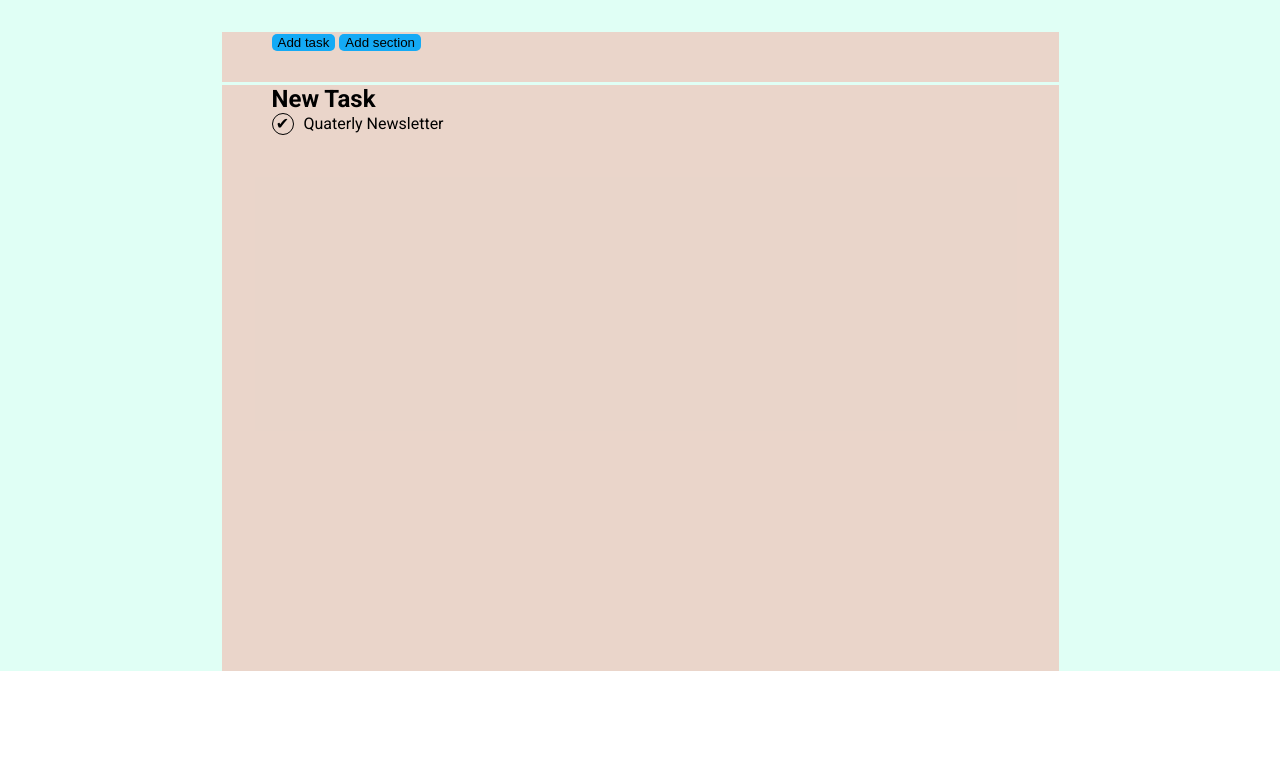
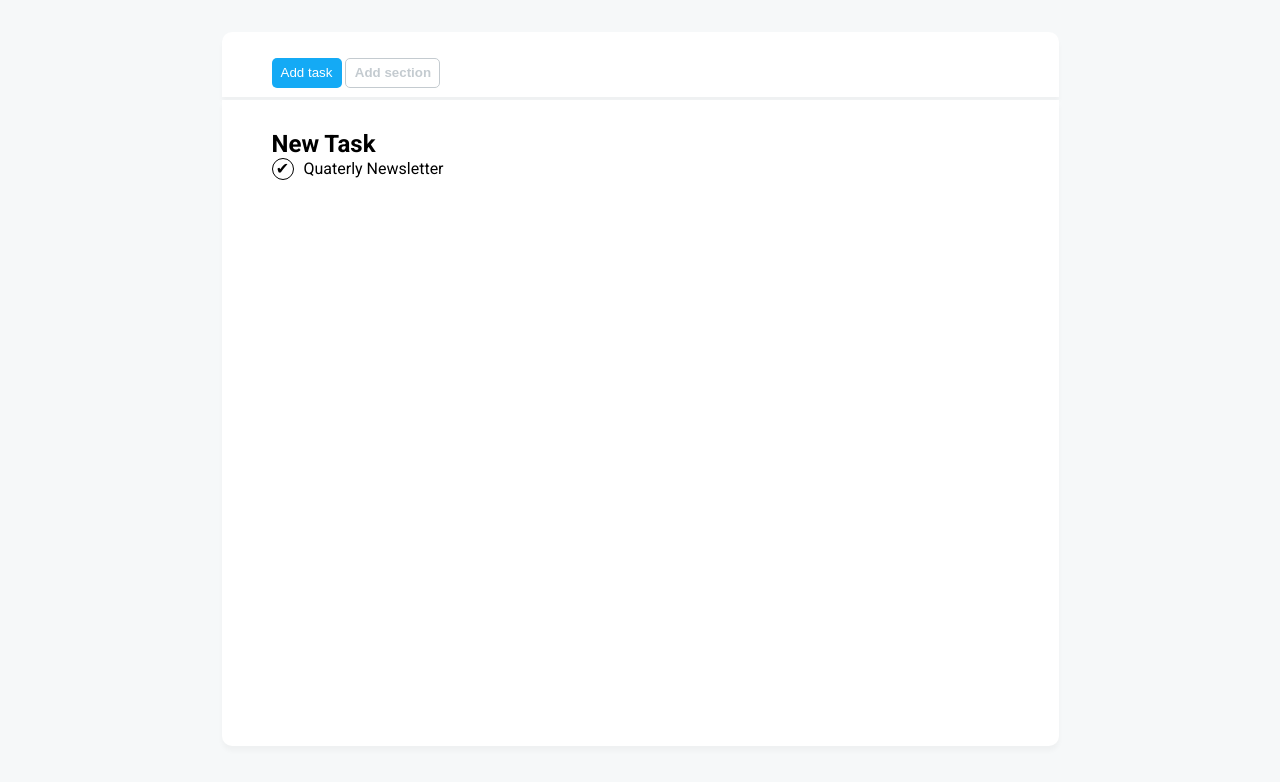
Before and after one commit to rebs-code/html-css-toboolist, a plain HTML site: page index.html in a window 1280 px wide. Shown: the part 78-860 px from the top of the page. Before the commit the page ends 800 px from the top, so only its background shows below. Drawn offline with Linux system fonts and the light colour scheme.

Commit message:
feat: finalized navbar with css and buttons

```diff
--- a/css/style.css
+++ b/css/style.css
@@ -5,6 +5,8 @@
 
 body {
     font-family:'Roboto', sans-serif;
+    /* width: 1120px; use this width to replicate exact design, most likely ipad size    */
+
 
 }
 
@@ -23,6 +25,7 @@ h1 {
 #logo-container {
     display: inline-block;
     vertical-align: middle;
+    margin-left: 20px;
 
 }
 
@@ -33,37 +36,53 @@ h1 {
 }
 
 main {
-    background-color: rgba(127, 255, 212, 0.24);
+    background-color: #f6f8f9;
     padding-top: 40px;
+    height: 750px;
 
 }
 
 nav {
-    background-color: rgba(250, 128, 114, 0.329);
-    width: 737px;
+    background-color: white;
+    width: 787px;
     height: 50px;
     margin: 0px auto 3px auto;
-    padding: 0 50px;
+    padding: 15px 0px 0px 50px;
+    box-shadow: 0px 5px 5px rgba(0, 0, 0, 0.03);
+    border-top-left-radius: 10px;
+    border-top-right-radius: 10px;
+    line-height: 50px;
 }
 
 #btn-1 {
     background-color: #14aaf5;
+    color: white;
+    height: 30px;
+    width: 70px;
+    border-radius: 5px;
     border: 0;
-    border-radius: 5px;
 }
 
 #btn-2 {
-    background-color: #14aaf5;
+    background-color: white;
+    font-weight: 700;
+    color: #c4cbd0;
+    width: 95px;
+    height: 30px;
     border: 0;
     border-radius: 5px;
+    border: 1px solid #c4cbd0;
 }
 
 .container {
-    background-color: rgba(250, 128, 114, 0.329);
+    background-color: white;
     width: 737px;
     height: 586px;
     margin: 0 auto;
-    padding: 0 50px;
+    padding: 30px 50px;
+    box-shadow: 0px 5px 5px rgba(0, 0, 0, 0.03);
+    border-bottom-left-radius: 10px;
+    border-bottom-right-radius: 10px;
 }
 
 ul {
```
